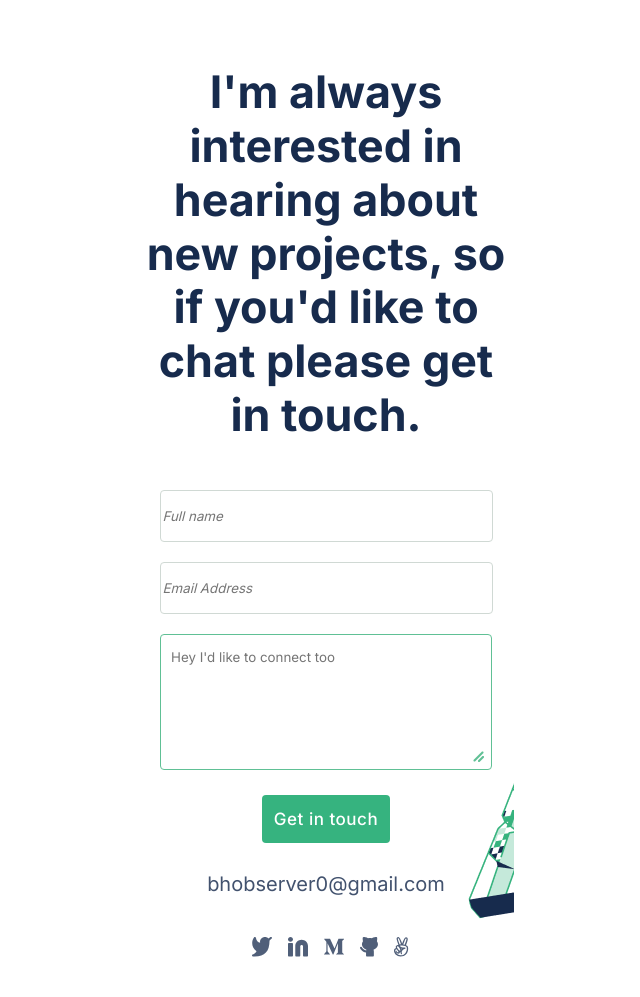
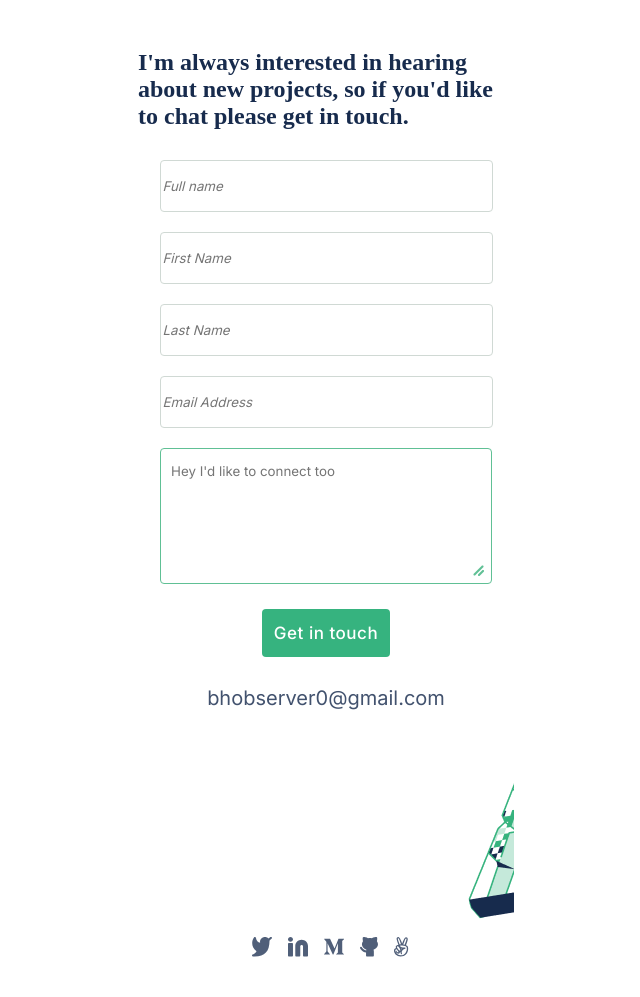
Before and after one commit to BHObserver/portfolio, a website: page index.html in a window 1280 px wide. Shown: the part 3073-4070 px from the top of the page, without its empty margins (314-954 px from the left). Drawn offline with Linux system fonts and the light colour scheme.

Commit message:
Update index.html

```diff
--- a/index.html
+++ b/index.html
@@ -201,14 +201,19 @@
             </div>
         </section>
         <section class="contact">
-                <h2 class="primary color1">I'm always interested in hearing about new projects, so if you'd like to chat please get in touch.</h2>
+                <h2 class="color1">I'm always interested in hearing about new projects, so if you'd like to chat please get in touch.</h2>
             <form action="" class="form">
-                <input type="text" placeholder="Full name">
-                <input type="text" placeholder="Email Address">
+                <input type="text" class="form-mobile" placeholder="Full name">
+                <input type="text" class="form-desktop" placeholder="First Name">
+                <input type="text" class="form-desktop" placeholder="Last Name">
+                <input type="email" class="input-email" name="email" placeholder="Email Address">
                 <textarea type="text" class="textarea" placeholder="Hey I'd like to connect too"></textarea>
                 <button type="button" class="get-in-touch-btn" name="get-in-touch" id="">Get in touch</button>
             </form>
             <span class="email">bhobserver0@gmail.com</span>
+        </section>
+
+        <footer>
             <div class="icon-container">
                 <ul class="icons">
                     <li><a href="https://twitter.com/@BurhanU14173360"><img src="assets/twitter.svg" alt="Twitter"></a></li>
@@ -218,7 +223,7 @@
                     <li><a href="#"><img src="assets/angellist.svg" alt="Angellist"></a></li>
                </ul>
             </div>
-        </section>
+        </footer>
 
     </main>
 </body>
```
